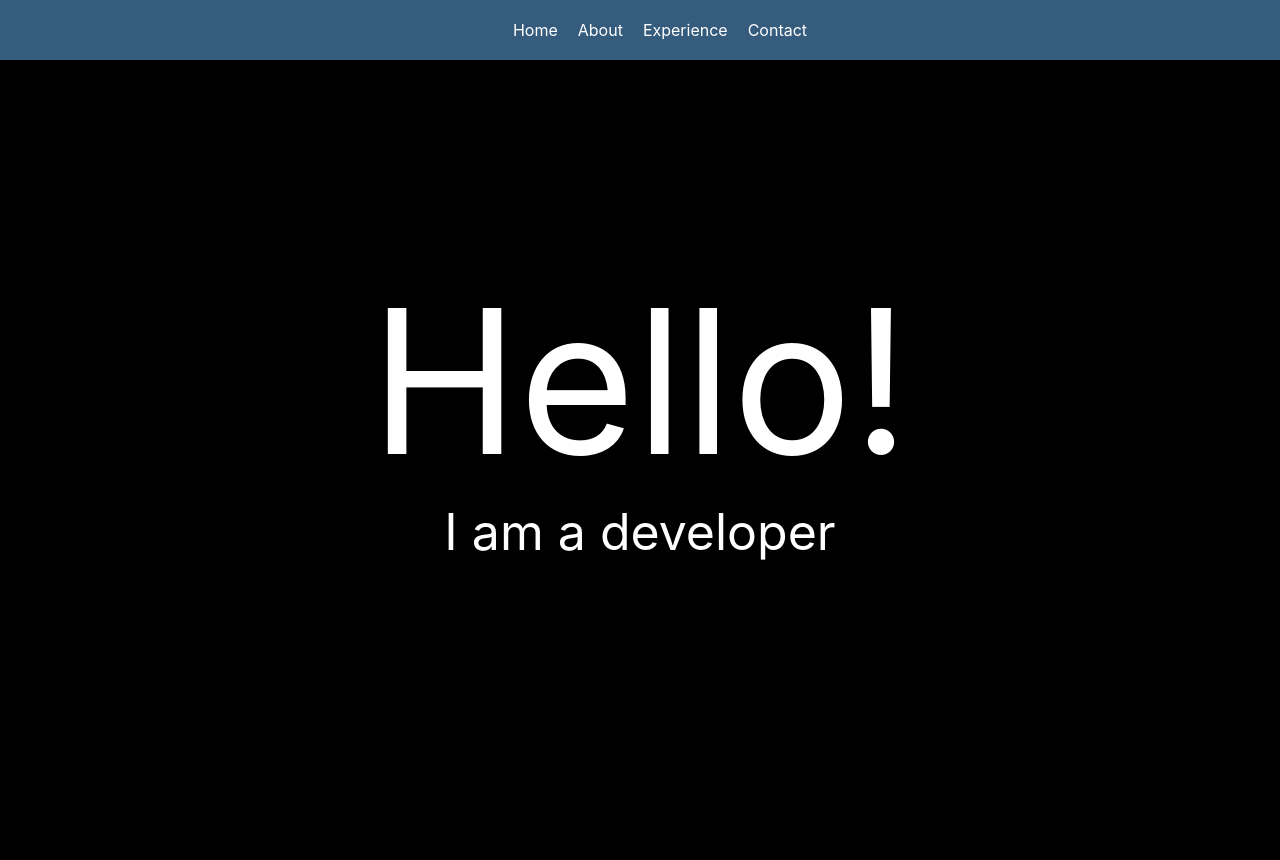
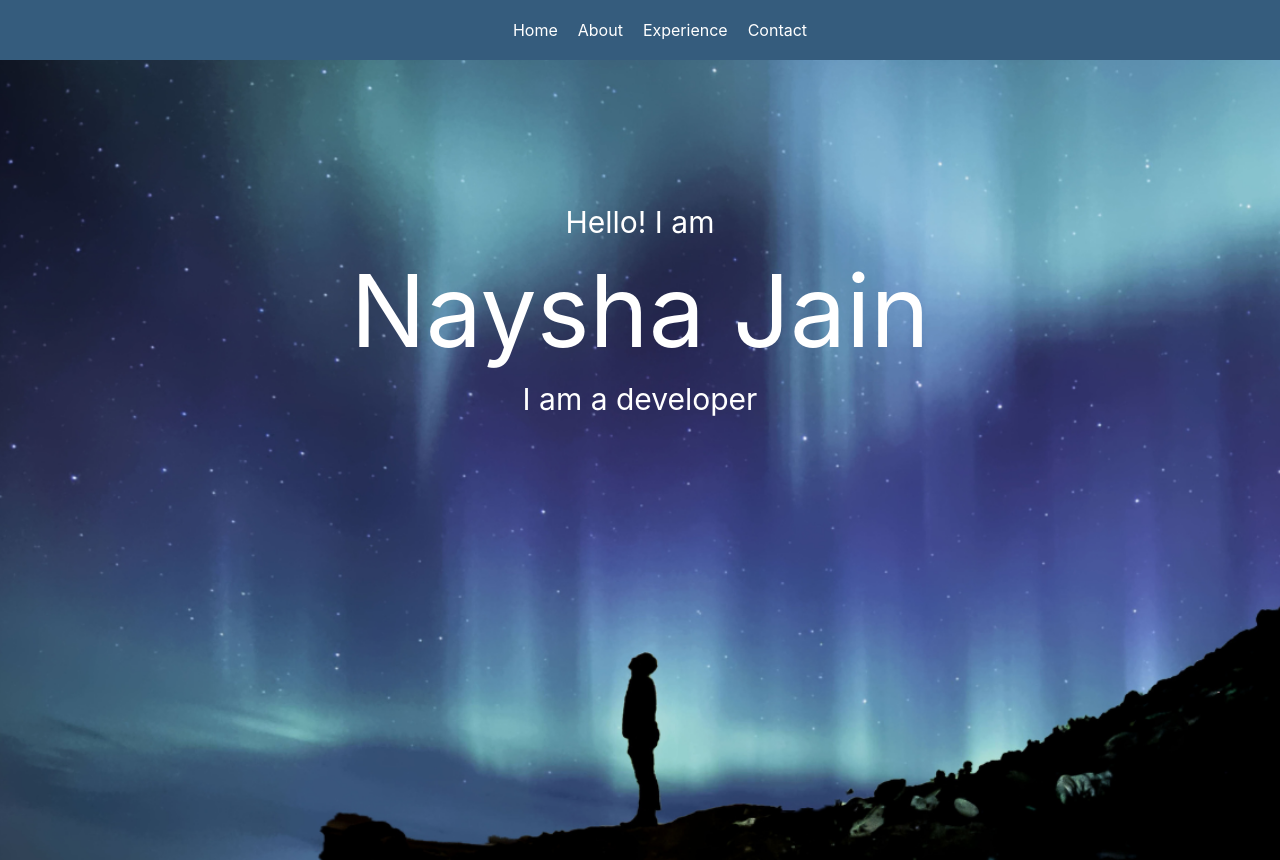
Before and after one commit to jnayshaa/jnayshaa.github.io, a React (Create React App) app: page / in a window 1280 px wide. Before the commit the page ends 800 px from the top, so only its background shows below. Built offline with nearby package versions, Linux system fonts and the light colour scheme; a web font is replaced by a local one.

Commit message:
Refactor home and about components

```diff
--- a/src/Home.css
+++ /dev/null
@@ -1,7 +0,0 @@
-.home {
-    height: 100vh;           /* Full height */
-    background-image: url('./images/home_bg.png'); /* The image used */
-    background-size: cover;  /* Cover the entire page */
-    background-position: center; /* Center the background image */
-    background-repeat: no-repeat; /* Do not repeat the image */
-}
--- a/src/components/About.js
+++ b/src/components/About.js
@@ -1,12 +1,22 @@
 import React from "react";
 import myImage from '../images/profileimage.png'; // Import your image file
+
+const textStyle = {
+    display: 'flex',
+    font: "Helvetica, sans-serif",
+    color: '#fff',
+    textAlign: 'center',
+    justifyContent: 'center',
+    // margin: 0, // Remove default margins
+    // padding: '5px 0' // Add minimal padding if needed for visual spacing
+  };
 
 function About() {
     return (
         <div>
-        <h1 style={{ color: '#fff' }}>About Me</h1>
+        <h1 style={textStyle}>About Me</h1>
         <p style={{ color: '#fff' }}>I am Naysha Jain, a sophomore at Knox College. I am extremely inquisitive about the Universe and the founder of SPAACEWALK (an immersive astronomy community and learning platform). I love to express my thoughts and opinions through dance, writing works and art!
-I am curious about the natural science out there in the universe and passionate about the science created by man!.</p>
+        I am curious about the natural science out there in the universe and passionate about the science created by man!.</p>
         {/* Add size dimension in the image */}
         <img src={myImage} alt="myImage" style={{ width: '300px', height: '300px' }} />
 
--- a/src/components/Home.js
+++ b/src/components/Home.js
@@ -1,14 +1,28 @@
 import React, { useState, useEffect } from 'react';
-import '../Home.css';
+import background from "../images/home_bg.png";
 
 function Home(){
 
+    const backgroundStyle = {
+      display: 'flex',
+      flexDirection: 'column', // Stack children vertically
+      justifyContent: 'center', // Center vertically
+      alignItems: 'center', // Center horizontally
+      height: '100vh', // Take full viewport height
+      width: '100%', // Take full viewport width
+      backgroundImage: `url(${background})`,
+      backgroundSize: 'cover',
+      backgroundRepeat: 'no-repeat',
+      backgroundPosition: 'center',
+    };
+
     const homeStyle = {
-        display: 'flex',
-        font: "Oxygen, sans-serif",
-        justifyContent: 'center',
-        alignItems: 'center',
-        color: '#fff',
+      font: "Helvetica, sans-serif",
+      color: '#fff',
+      textAlign: 'center',
+      justifyContent: 'center',
+      margin: 0, // Remove default margins
+      padding: '5px 0' // Add minimal padding if needed for visual spacing
     };
 
     const rotatingTexts = ["student", "developer", "designer", "creator"];
@@ -28,7 +42,7 @@ function Home(){
 
       const intervalId = setInterval(() => {
         setIndex(prevIndex => (prevIndex + 1) % rotatingTexts.length);
-      }, 3000); // Change text every 10 seconds
+      }, 3000); // Change text every 3 seconds
 
       return () => clearInterval(intervalId);
     }, [index]);
@@ -46,9 +60,10 @@ function Home(){
 
 
     return (
-        <div>
-            <p style={{ ...homeStyle, fontSize: '200px', marginTop: '200px'}}>Hello!</p>
-            <p style={{...homeStyle, fontSize: '50px', marginTop: '-200px'}}> I am a {displayedText}</p>
+        <div style={backgroundStyle}>
+            <p style={{...homeStyle, fontSize: '30px', marginTop: '-300px'}}>Hello! I am </p>
+            <p style={{...homeStyle, fontSize: '100px'}}>Naysha Jain</p>
+            <p style={{...homeStyle, fontSize: '30px'}}> I am a {displayedText}</p>
         </div>
     );
 };
--- a/src/components/Navbar.js
+++ b/src/components/Navbar.js
@@ -7,7 +7,7 @@ function Navbar() {
     justifyContent: 'center',
     alignItems: 'center',
     height: '60px',
-    backgroundColor: '#355C7D'
+    backgroundColor: '#355C7D' //'#000' // black
 };
 
 const linkStyle = {
```
Also changed, not shown: src/images/home_bg.png, src/images/home_bg1.png (added).
